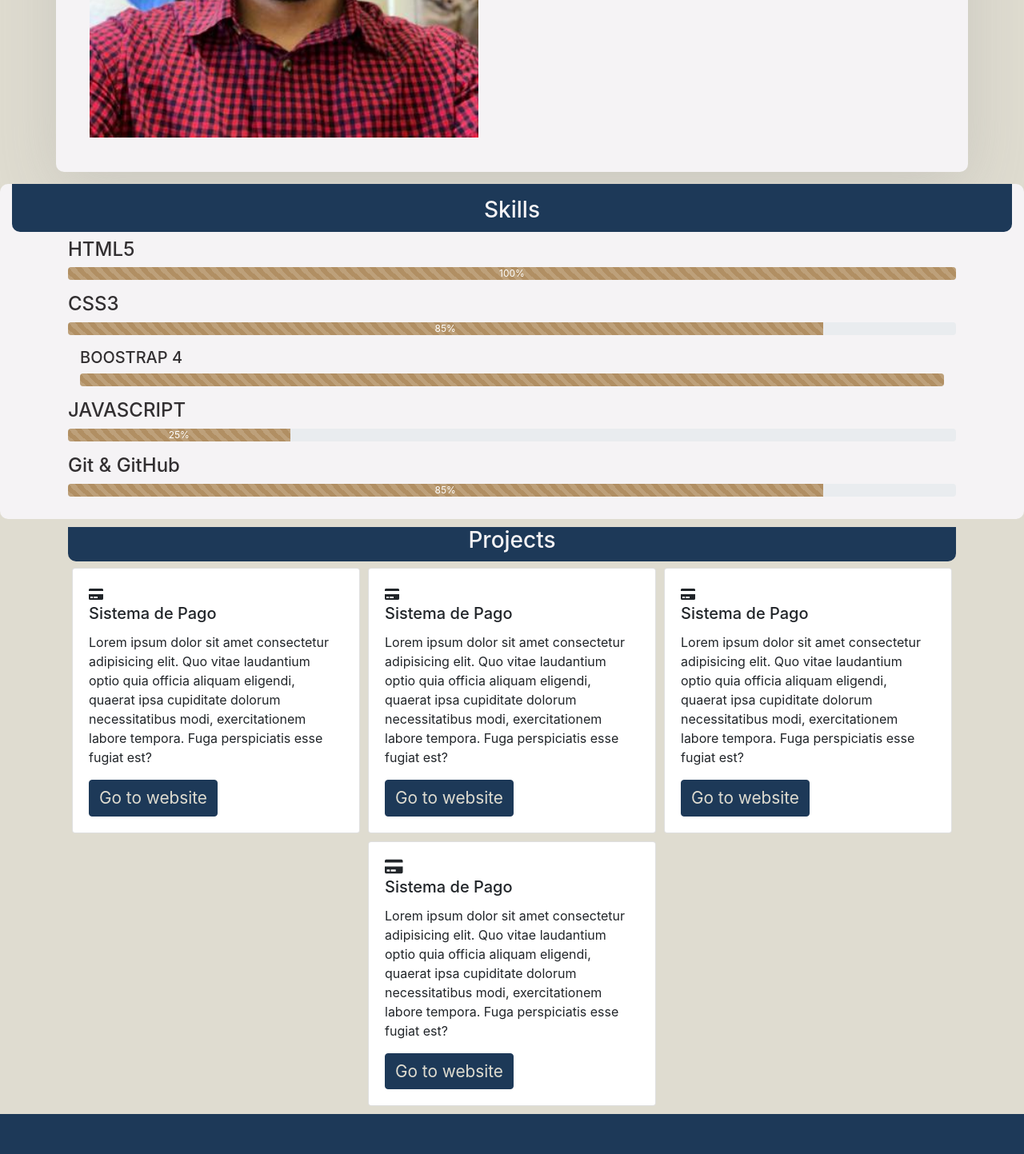
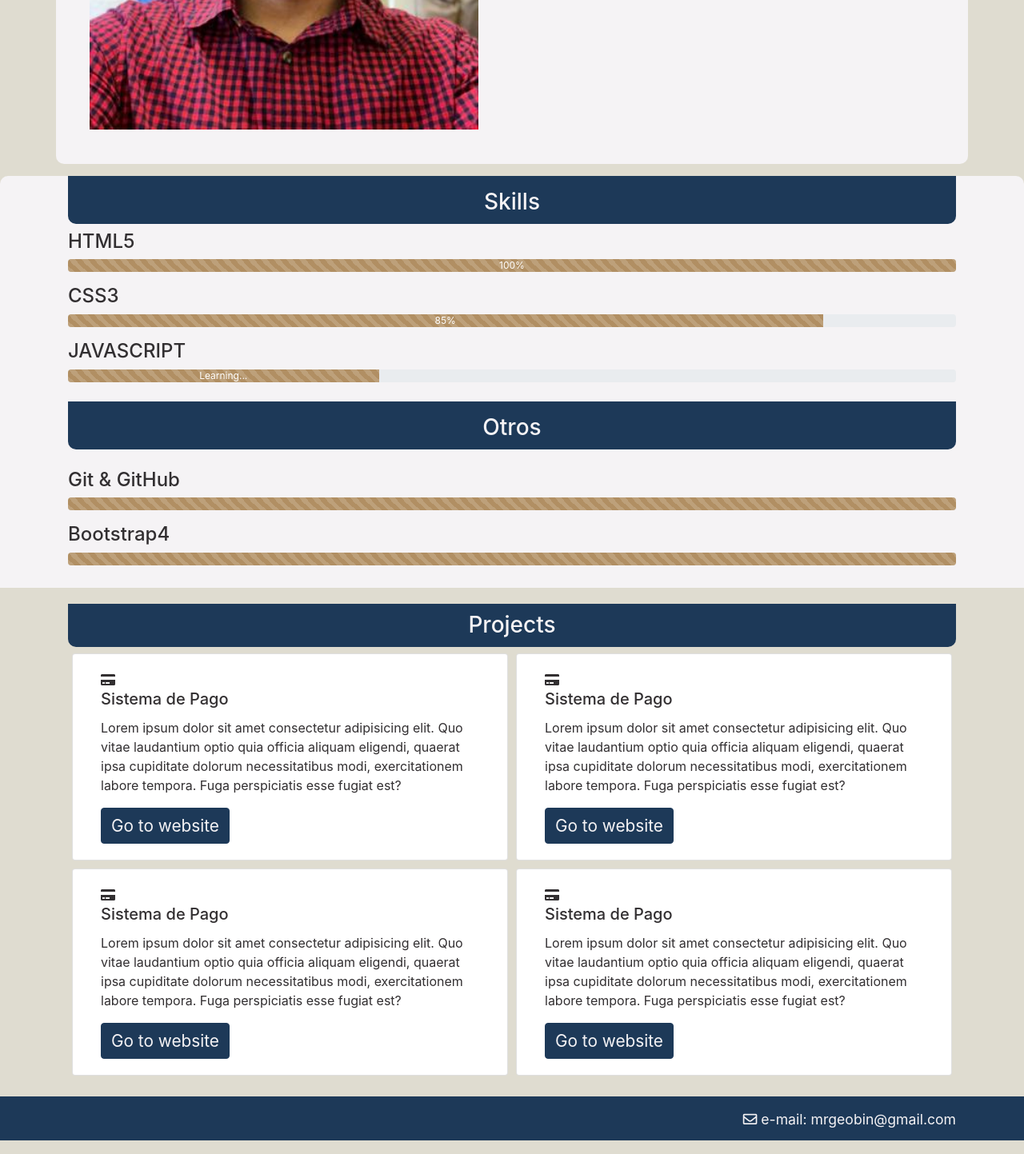
Before and after one commit to MrGeObin/Portfolio, a plain HTML site: page index.html in a window 1280 px wide. Shown: the part 417-1860 px from the top of the page at 80% size. Drawn offline with nearby package versions, Linux system fonts and the light colour scheme.

Commit message:
responsive added

```diff
--- a/css/custom.css
+++ b/css/custom.css
@@ -47,7 +47,7 @@ body {
     background: var(--light-gray);
     padding-top: 28px;
     padding-bottom: 28px;
-    box-shadow: 0 20px 80px 0 rgba(153, 153, 153, 0.3);
+    /* box-shadow: 0 20px 80px 0 rgba(153, 153, 153, 0.3); */
     color: var(--charcoal);
 }
 .main-info .container .img-col .img-container > img {
@@ -78,13 +78,13 @@ body {
 .title-skills {
     background-color: var(--indigo);
     border-radius: 0 0 10px 10px;
-    padding-bottom: 10px;
+    padding: 10px;
     color: var(--light-gray);
 
 
 }
 .skill-sec {
-    border-radius: 10px;
+    border-radius: 10px 10px 0 0;
     position: relative;
     bottom: -90px;
     background: var(--light-gray);
@@ -101,20 +101,30 @@ body {
 
 .card {
     max-width: 360px;
-    margin-bottom: 10px;
+    /* margin-bottom: 10px; */
+    color: var(--charcoal);
 }
 
-.icon-card {
-    font-size: 20px;
-}
 
 .btn {
     background-color: var(--indigo);
+    color: var(--light-gray);
 }
 
 /* footer */
 
 .footer {
     background-color: var(--indigo);
-    height: 50px;
+    height: 55px;
+    color: var(--light-gray);
+    font-size: 1.1em;
 }
+
+.email {
+    color: var(--light-gray);
+}
+
+.email:hover {
+    color: var(--creme);
+    text-decoration: none;
+}
--- a/css/responsive.css
+++ b/css/responsive.css
@@ -1,43 +1,94 @@
+/* Extra small devices */
+@media screen and (min-width: 360px) {
+    /* Header-section */
+    .nav-link {
+        font-size: 1em;
+        }
+
+    nav ul {
+        flex-direction: column;
+        padding-top: 1.6em;
+        }
+
+    /* Main-section */
+
+    .main-info .container {
+        bottom: -45px;
+    }
+
+    /* skill-section */
+
+    .skill-sec {
+        bottom: -70px;
+    }
+
+    /* projects-section */
+
+    .card {
+    max-width: 350px;
+    margin: 8px;
+    }
+
+}
+
 /* Small devices (landscape phones, 576px and up) */
-@media (max-width: 576px) {
+@media (min-width: 576px) {
     .nav-link {
-    color: var(--light-gray);
-    font-size: 5px;
-}
+    font-size: 1.1em;
+    }
+
+    nav ul {
+        flex-direction: column;
+    }
+
     .main-info .container{
         bottom: -55px;
     }
 
     .skill-sec {
+        bottom: -80px;
+    }
+
+    .card {
+    max-width: 350px;
+    margin: 8px;
+    }
+ }
+
+/* Medium devices (tablets, 768px and up) */
+@media (min-width: 768px) {
+
+    .main-info .container{
         bottom: -65px;
     }
 
+
     .card {
-    max-width: 400px;
-}
- }
-
-/* Medium devices (tablets, 768px and up) */
-@media (max-width: 768px) {
-
+        margin: 0;
+    }
 }
 
 /* Large devices (desktops, 992px and up) */
 @media (min-width: 992px) {
     .nav-link {
-        font-size: 16px;
+        font-size: 1.2em;
     }
-    .btn-collape {
-        display: none;
-    }
-    header {
-        display: inline-block;
+
+    .card {
+        max-width: 450px;
+        margin-bottom: 8px;
     }
  }
 
 /* Extra large devices (large desktops, 1200px and up) */
-@media (max-width: 1200px) {
-      .nav-link {
+@media (min-width: 1200px) {
+    /* .nav-link {
         font-size: 16px;
+    } */
+
+    .card {
+        max-width: 545px;
+        margin-bottom: 10px;
     }
+
  }
--- a/index.html
+++ b/index.html
@@ -17,13 +17,13 @@
     <!-- Header -->
     <header class="header-area fixed-top text-white">
         <div class="main-menu">
-            <button class="btn btn-primary btn-collape" type="button" data-toggle="collapse" data-target="#nav"
+            <button class="btn btn-primary btn-collape float-right" type="button" data-toggle="collapse" data-target="#nav"
                 aria-expanded="false" aria-controls="collapseExample">
                 <i class="fas fa-bars" id="menu"></i>
             </button>
             <nav class="navbar collapse" id="nav">
                 <div class="container ">
-                    <ul class="nav ml-auto mr-auto mr-md-0">
+                    <ul class="nav ml-auto mr-auto mr-md-0 flex-md-column justify-content-md-center flex-lg-row">
                         <li class="nav-item">
                             <a class="nav-link" href="#main-info">Principal</a>
                         </li>
@@ -31,14 +31,10 @@
                             <a class="nav-link" href="#skills">Skills</a>
                         </li>
                         <li class="nav-item">
-                            <a class="nav-link" href="#education">Education</a>
+                            <a class="nav-link" href="#portfolio-section">Projects</a>
                         </li>
-                        <li class="nav-item submenu dropdown">
-                            <a class="nav-link dropdown-toggle" href="#" data-toggle="dropdown" role="button" aria-haspopup="true" aria-expanded="false">Projects </a>
-                            <ul class="header-area dropdown-menu">
-                                <li class="nav-item"><a class="nav-link" href="#portfolio-section">Portfolio</a></li>
-                                <li class="nav-item"><a class="nav-link" href="https://github.com/MrGeObin">GitHub</a></li>
-                            </ul>
+                        <li class="nav-item">
+                            <a class="nav-link" href="#contact">Contact</a>
                         </li>
                     </ul>
                 </div>
@@ -68,9 +64,9 @@
                             <li><i class="fas fa-map-marker-alt"></i>United States</li>
                         </ul>
                         <ul class="list-inline social-nw">
-                            <li class="list-inline-item"><a href="https://www.linkedin.com/in/elmer-obin-029817137/"><i class="fab fa-linkedin"></i></a></li>
+                            <li class="list-inline-item"><a href="https://www.linkedin.com/in/elmer-obin-029817137/"><i class="fab fa-linkedin" style="color: blue;" ></i></a></li>
                             <li class="list-inline-item"><a href="#"><i class="fab fa-twitter-square"></i></a></li>
-                            <li class="list-inline-item"><a href="https://github.com/MrGeObin"><i class="fab fa-github"></i></a></li>
+                            <li class="list-inline-item"><a href="https://github.com/MrGeObin"><i class="fab fa-github" style="color: black;"></i></a></li>
                         </ul>
                     </div>
                 </div>
@@ -80,8 +76,8 @@
 
     <!-- skills section -->
     <section class="skill-sec container-fluid" id="skills">
+        <div class="container">
         <h3 class="title-skills text-center pt-3">Skills</h3>
-        <div class="container">
             <h4>HTML5</h4>
             <div class="progress">
                 <div class="bar progress-bar progress-bar-striped progress-bar-animated" role="progressbar" aria-valuenow="75"
@@ -93,32 +89,35 @@
                 <div class="bar progress-bar progress-bar-striped progress-bar-animated" role="progressbar" aria-valuenow="75"
                 aria-valuemin="0" aria-valuemax="100" style="width: 85%">85%</div>
             </div>
-            <div class="container sub-bar">
-                <h5 class="pt-3">BOOSTRAP 4</h5>
-                <div class="progress">
-                    <div class="bar progress-bar progress-bar-striped progress-bar-animated" role="progressbar" aria-valuenow="75"
-                        aria-valuemin="0" aria-valuemax="100" style="width: 100%"></div>
-                </div>
-            </div>
+
             <h4 class="pt-3">JAVASCRIPT</h4>
             <div class="progress">
                 <div class="bar progress-bar progress-bar-striped progress-bar-animated" role="progressbar" aria-valuenow="75"
-                aria-valuemin="0" aria-valuemax="100" style="width: 25%">25%</div>
+                aria-valuemin="0" aria-valuemax="100" style="width: 35%">Learning...</div>
             </div>
+
+            <h3 class="title-skills text-center pt-3 mt-4">Otros</h3>
             <h4 class="pt-3">Git & GitHub</h4>
             <div class="progress">
                 <div class="bar progress-bar progress-bar-striped progress-bar-animated" role="progressbar" aria-valuenow="75"
-                aria-valuemin="0" aria-valuemax="100" style="width: 85%">85%</div>
+                aria-valuemin="0" aria-valuemax="100" style="width: 100%"></div>
             </div>
+
+            <h4 class="pt-3">Bootstrap4</h4>
+            <div class="progress">
+                <div class="bar progress-bar progress-bar-striped progress-bar-animated" role="progressbar" aria-valuenow="75"
+                aria-valuemin="0" aria-valuemax="100" style="width: 100%"></div>
+            </div>
+
         </div>
     </section>
 
     <!-- Projects -->
     <section class="project-sec" id="portfolio-section">
-        <div class="container">
+        <div class="container d-grid">
             <h3 class="text-center title-skills">Projects</h3>
             <div class="card-container d-flex flex-wrap justify-content-around align-items-center">
-                <div class="card">
+                <div class="card col-12 col-md-6 col-xl-6">
                     <div class="card-body">
                         <i class="fa fa-credit-card"></i>
                         <h5 class="card-title">Sistema de Pago</h5>
@@ -127,7 +126,7 @@
                     </div>
                 </div>
 
-                <div class="card">
+                <div class="card col-12 col-md-6 col-xl-6">
                     <div class="card-body">
                         <i class="fa fa-credit-card"></i>
                         <h5 class="card-title">Sistema de Pago</h5>
@@ -136,7 +135,7 @@
                     </div>
                 </div>
 
-                <div class="card">
+                <div class="card col-12 col-md-6 col-xl-6">
                     <div class="card-body">
                         <i class="fa fa-credit-card"></i>
                         <h5 class="card-title">Sistema de Pago</h5>
@@ -145,9 +144,9 @@
                     </div>
                 </div>
 
-                <div class="card">
+                <div class="card col-12 col-md-6 col-xl-6">
                     <div class="card-body">
-                        <i class="fa fa-credit-card icon-card"></i>
+                        <i class="fa fa-credit-card"></i>
                         <h5 class="card-title">Sistema de Pago</h5>
                         <p class="card-text">Lorem ipsum dolor sit amet consectetur adipisicing elit. Quo vitae laudantium optio quia officia aliquam eligendi, quaerat ipsa cupiditate dolorum necessitatibus modi, exercitationem labore tempora. Fuga perspiciatis esse fugiat est?</p>
                         <a href="#" class="btn btn-primary">Go to website</a>
@@ -156,8 +155,17 @@
             </div>
         </div>
     </section>
-    <footer class="footer">
 
+    <!-- footer  -->
+
+    <footer class="footer" id="contact">
+        <div class="container">
+            <address>
+                <ul class="list-unstyled pt-3 float-right">
+                    <li><i class="far fa-envelope"></i>  e-mail: <a class="email" href="mailto:mrgeobin@gmail.com">mrgeobin@gmail.com</a></li>
+                </ul>
+            </address>
+        </div>
     </footer>
 
     <!-- Javascript -->
```
